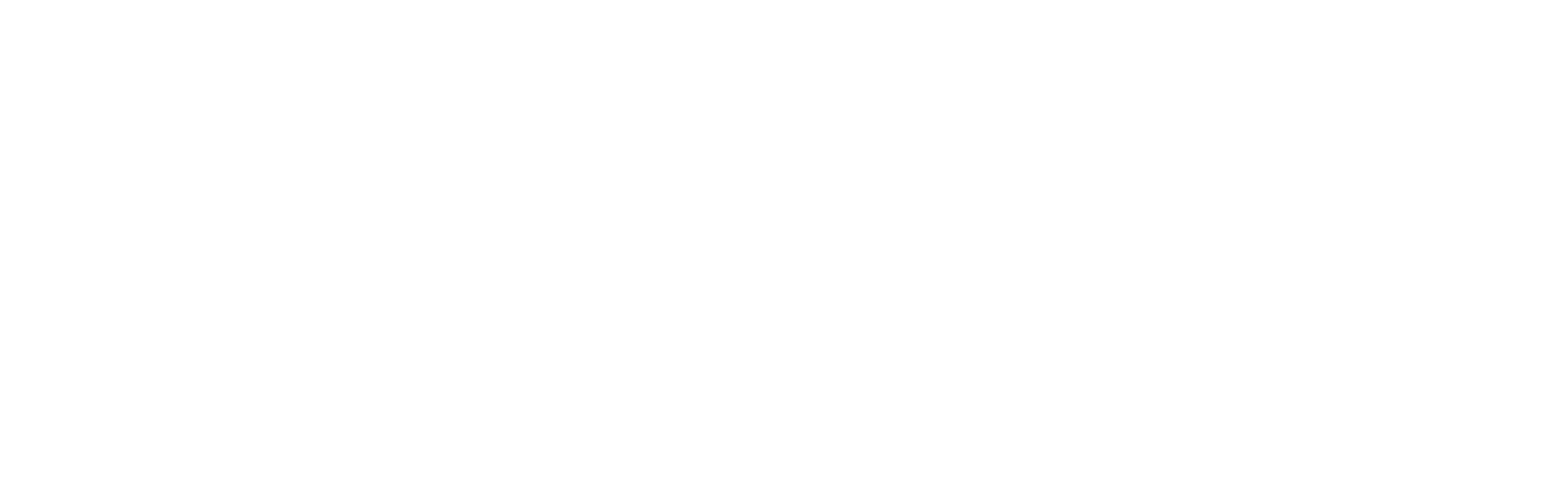
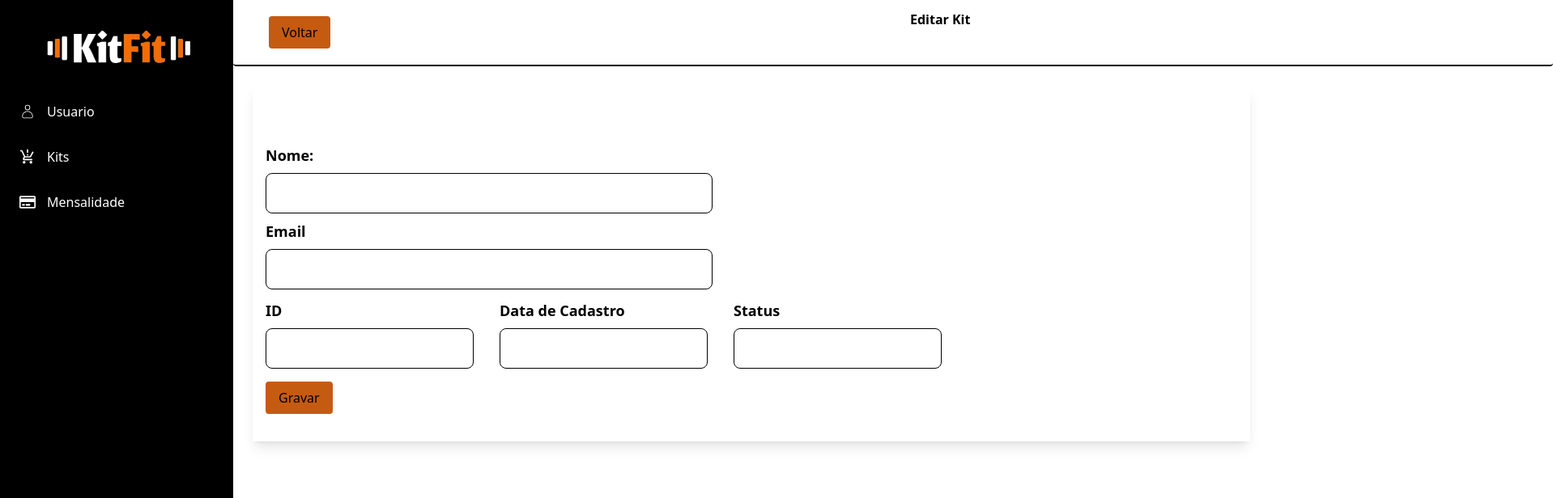
Before and after one commit to kevinsantos-s/TCCdefato, a React (Vite) app: page /kiteditar/1 in a window 1280 px wide. Before the commit this address had no page. Shown: the top 616 px of the page at 81% size, 1918 px wide, since content can reach past the window. Built offline with nearby package versions, Linux system fonts and the light colour scheme; no server answers.

Commit message:
Puxar user bando

```diff
--- a/src/Components/AppRoutes.jsx
+++ b/src/Components/AppRoutes.jsx
@@ -19,19 +19,19 @@ const AppRoutes = () => {
             <Routes>
                 <Route path="/" element={<App />} />
                 <Route path="/inicio" element={<Inicio />} />
-            <Route path="/login" element={<Login/>} />
+                <Route path="/login" element={<Login />} />
                 <Route path="/home" element={<Home />} />
 
 
                 <Route path="/usuario" element={<Usuario />} />
                 <Route path="/usuarioslista" element={<UsuariosLista />} />
                 <Route path="/usuarionovo" element={<UsuarioNovo />} />
-           <Route path="/usuarioeditar" element={<UsuarioEditar />} />
+                <Route path="/usuarioeditar/:id" element={<UsuarioEditar />} />
 
                 <Route path="/kit" element={<Kit />} />
                 <Route path="/kitlista" element={<KitsLista />} />
                 <Route path="/kitnovo" element={<KitNovo />} />
-           <Route path="/kiteditar" element={<KitEditar />} />
+                <Route path="/kiteditar/:id" element={<KitEditar />} />
             </Routes>
         </div>
     )
--- a/src/services/KitService.js
+++ b/src/services/KitService.js
@@ -9,4 +9,9 @@ const findById = (id) => {
     return http.mainInstance.get(API_URL + `findById/${id}`);
 };
 
+const KitService = {
+    findAll,
+    findById,
+}
+
 export default KitService;
--- a/src/templates/Kit/KitEditar.jsx
+++ b/src/templates/Kit/KitEditar.jsx
@@ -1,11 +1,72 @@
-import { Link } from "react-router-dom"
+import { Link, useParams } from "react-router-dom"
 import Header from "../../Components/Header/Header"
 import Sidebar from '../../Components/Menu/Sidebar'
-
+import { useEffect, useRef, useState } from "react";
+import KitService from "../../services/KitService";
 
 
 
 const KitEditar = () => {
+    const { id } = useParams();
+    const _dbRecords = useRef(true);
+
+    const initialObjectState = {
+        id: null,
+        nome: "",
+        descricao: "",
+        produtos: "",
+        foto: null,
+        preco: 0,
+        statusKit: ""
+    };
+    const [kit, setKit] = useState(initialObjectState);
+    const [message, setMessage] = useState();
+    const [successful, setSuccessful] = useState(false);
+
+    const handleChange = (e) => {
+        const name = e.target.name;
+        const value = e.target.value;
+        setKit(kit => ({ ...kit, [name]: value }));
+    }
+
+    useEffect(() => {
+        if (_dbRecords.current) {
+            KitService.findById(id)
+                .then(response => {
+                    const kit = response.data;
+                    setKit(kit);
+                })
+                .catch(e => {
+                    console.log(e);
+                });
+        } return () => {
+            _dbRecords.current = false;
+        }
+    }, [id]);
+
+    const handleSubmit = (e) => {
+        e.preventDefault();
+        setMessage("");
+        setSuccessful(false);
+
+        KitService.alterar(id, kit).then(
+            (response) => {
+                setMessage(response.data.message);
+                setSuccessful(true);
+            }, (error) => {
+                const resMessage =
+                    (error.response &&
+                        error.response.data &&
+                        error.response.data.message) ||
+                    error.message ||
+                    error.toString();
+
+                setMessage(resMessage);
+                setSuccessful(false);
+            }
+        )
+    }
+
 
     return (
         <div className="flex">
@@ -17,21 +78,20 @@ const KitEditar = () => {
                 />
 
                 <section className="m-6 h-[55%] p-2 justify-center align-center shadow-lg">
-                    <form className="content-center mt-12">
+                    <form className="content-center mt-12" onSubmit={handleSubmit}>
                         <div className="flex flex-col gap-3  m-2 ">
                             <div className="flex flex-col  md-2">
                                 <div className="flex flex-col">
-                        <label htmlFor="inputNome" className="form-labe  text-lg font-semibold pt-2 mb-2">Nome</label>
-                        <input type="text" className="w-[46%]  p-3 border rounded-lg" id="inputNome" />
+                                    <label htmlFor="inputNome" className="form-labe  text-lg font-semibold pt-2 mb-2">Nome:</label>
+                                    <input type="text" className="w-[46%]  p-3 border rounded-lg" id="inputNome"
+                                     defaultValue={kit.nome}/>
                                 </div>
                                 <div className="flex flex-col">
                                     <label htmlFor="inputEmail4" className="form-label text-lg font-semibold pt-2 mb-2">Email</label>
                                     <input type="email" className="w-[46%] p-3 border rounded-lg" id="inputEmail4" />
                                 </div>
                             </div>
-                    <div className="flex-col md-2">
 
-                    </div>
                             <div className=" flex gap-8 md-2">
                                 <div className="flex flex-col">
                                     <label htmlFor="inputID" className="form-label w-1/2 text-lg font-semibold mb-2">ID</label>
--- a/src/templates/Kit/KitLista.jsx
+++ b/src/templates/Kit/KitLista.jsx
@@ -5,18 +5,8 @@ import { useState } from "react"
 import { useEffect } from "react"
 import { deletarKit, listarKit } from "../../common/services/Service"
 
-import axios from 'axios';
-import API from "../../common/services/api"
-
-function msgexcluir(){
-
-}
-
 const KitsLista = () => {
     const navigate = useNavigate();
-    const goTo = () => {
-        navigate('/kiteditar')
-    }
     const [kits, setKits] = useState([]);
 
     useEffect(() => {
@@ -27,14 +17,17 @@ const KitsLista = () => {
         getKit();
     }, []);
 
-    const deletekitFunction = (id) =>{
-        deletarKit(id).then(()=>{
+    const deletekitFunction = (id) => {
+        deletarKit(id).then(() => {
             window.alert("Kit excluido!")
-        }).catch((error)=>{
+        }).catch((error) => {
             console.log("NAO FOI, VOCE TINHA RAZAO " + error)
         })
     }
 
+    const goTo = (id) => {
+        navigate(`/kiteditar/${id}`)
+    }
 
     return (
         <div className="flex flex-row">
@@ -48,7 +41,7 @@ const KitsLista = () => {
                     />
                     <section className="relative overflow-x-auto">
                         <div >
-                        <table  className="w-[100%] text-sm text-left rtl:text-right text-gray-500 dark:text-gray-400">
+                            <table className="w-[100%] text-sm text-left rtl:text-right text-gray-500 dark:text-gray-400">
                                 <thead className="text-xs text-black bg-grey uppercase bg-gray-50 dark:bg-gray-700 dark:text-gray-400">
                                     <tr scope="col" className="px-6 py-3">
                                         <th scope="col" className="px-6 py-3">ID</th>
@@ -72,15 +65,14 @@ const KitsLista = () => {
                                             <td className="px-6 py-4 border-t-2 ">{kit.statusKit}</td>
 
                                             <td className="px-6 py-4 border-t-2 ">
-                                        <Link to={"/kiteditar"}><button type="button"
-                                                className="bg-orange text-white py-2 px-4 rounded hover:bg-black hover:text-orange duration-500">
+                                                <button type="button" onClick={goTo(kit.id)}
+                                                    className="bg-orange text-white py-2 px-4 rounded hover:bg-black hover:text-orange duration-500" to={"/kiteditar"}>
+                                                    Abrir
 
-                                                Abrir
                                                 </button>
-                                            </Link>
 
                                             </td>
-                                        <td className="px-6 py-4 border-t-2 "><button type='button'  onClick={() => deletekitFunction(kit.id)} className="bg-red text-white py-2 px-4 m-2 rounded hover:bg-black hover:text-orange duration-500" >Apagar</button></td>
+                                            <td className="px-6 py-4 border-t-2 "><button type='button' onClick={() => deletekitFunction(kit.id)} className="bg-red text-white py-2 px-4 m-2 rounded hover:bg-black hover:text-orange duration-500" >Apagar</button></td>
                                         </tr>
                                     ))}
                                 </tbody>
--- a/src/templates/Usuario/UsuarioEditar.jsx
+++ b/src/templates/Usuario/UsuarioEditar.jsx
@@ -1,8 +1,70 @@
-import { Link } from "react-router-dom"
+import { Link, useParams } from "react-router-dom"
 import Header from "../../Components/Header/Header"
 import Sidebar from '../../Components/Menu/Sidebar'
+import { useRef, useState } from "react";
+import UsuarioService from "../../services/UsuarioService";
 
 const UsuarioEditar = () => {
+    const { id } = useParams();
+    const _dbRecords = useRef(true);
+
+    const initialObjectState = {
+        id: null,
+        nome: "",
+        email: "",
+        senha: "",
+        nivelAcesso: "",
+        foto: null,
+        dataCadastro: "",
+        statusUsuario: ""
+    };
+    const [usuario, setUsuario] = useState(initialObjectState);
+    const [message, setMessage] = useState();
+    const [successful, setSuccessful] = useState(false);
+
+    const handleChange = (e) => {
+        const name = e.target.name;
+        const value = e.target.value;
+        setUsuario(usuario => ({ ...usuario, [name]: value }));
+    }
+
+    useEffect(() => {
+        if (_dbRecords.current) {
+            UsuarioService.findById(id)
+                .then(response => {
+                    const usuario = response.data;
+                    setUsuario(usuario);
+                })
+                .catch(e => {
+                    console.log(e);
+                });
+        } return () => {
+            _dbRecords.current = false;
+        }
+    }, [id]);
+
+    const handleSubmit = (e) => {
+        e.preventDefault();
+        setMessage("");
+        setSuccessful(false);
+
+        UsuarioService.alterar(id, usuario).then(
+            (response) => {
+                setMessage(response.data.message);
+                setSuccessful(true);
+            }, (error) => {
+                const resMessage =
+                    (error.response &&
+                        error.response.data &&
+                        error.response.data.message) ||
+                    error.message ||
+                    error.toString();
+
+                setMessage(resMessage);
+                setSuccessful(false);
+            }
+        )
+    }
 
     return (
         <div className="flex">
@@ -13,10 +75,11 @@ const UsuarioEditar = () => {
                     title={'Editar Usuário'}
                 />
                 <section className="m-2 p-2 shadow-lg">
-                    <form className="flex-row gap-3">
+                    <form className="flex-row gap-3" onSubmit={handleSubmit}>
                         <div className="flex-col md-2">
                             <label htmlFor="inputID" className="form-label">ID</label>
-                            <input type="text" className="form-control p-3 border rounded-lg"  id="inputID" readOnly />
+                            <input type="text" className="form-control p-3 border rounded-lg" id="inputID" readOnly
+                            defaultValue={usuario.id} />
                         </div>
                         <div className="flex-col md-5">
                             <label htmlFor="inputNome" className="form-label">Nome</label>
```
Also changed, not shown: src/templates/Usuario/UsuariosLista.jsx (+3 -4 lines). Lines whose indentation alone changed are shown as unchanged.
